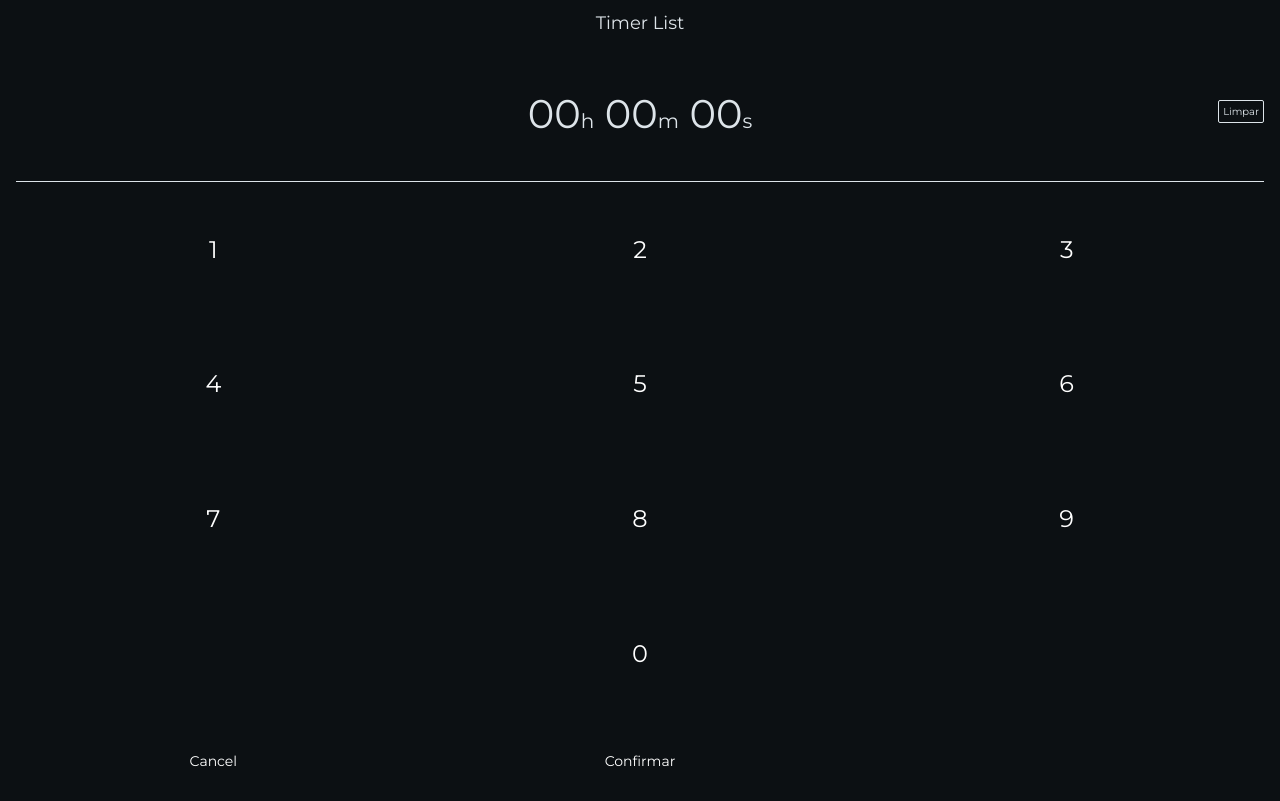
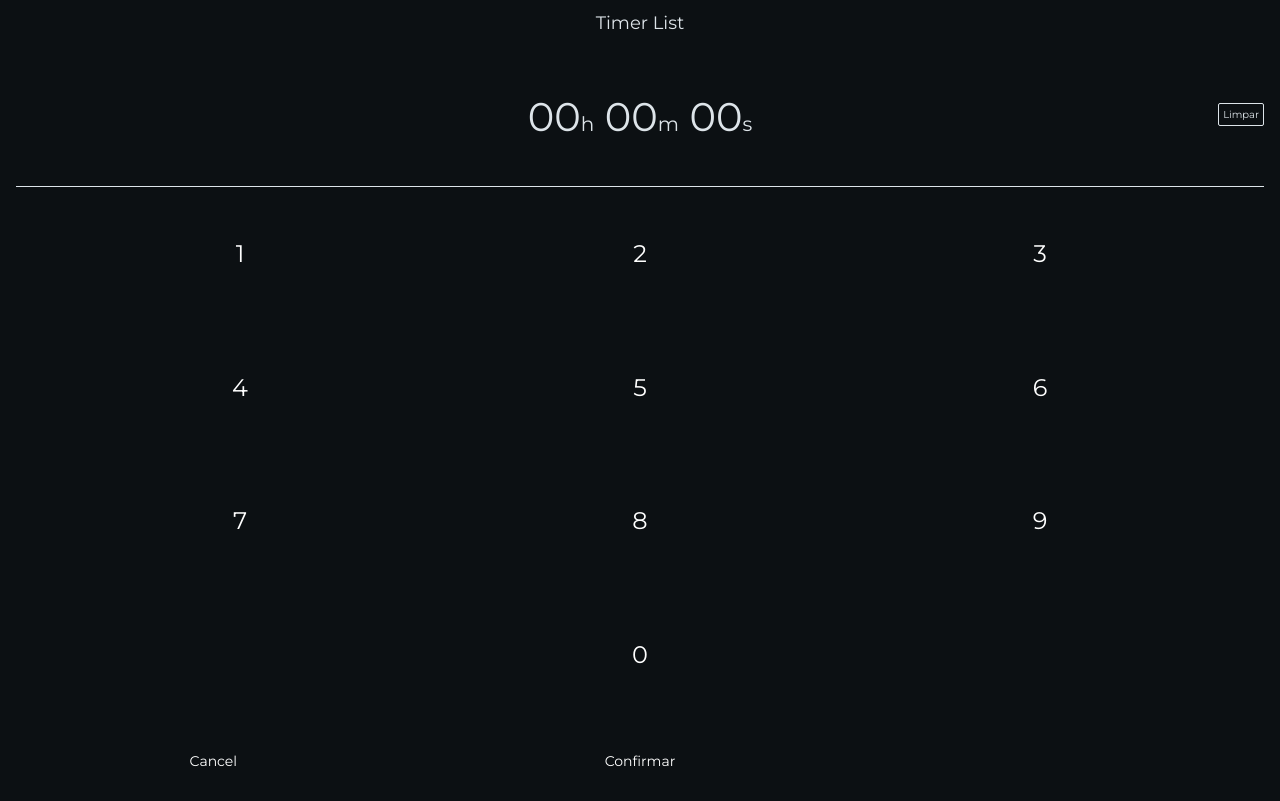
Before and after one commit to CentralizedDiv/timer-list, a Svelte app: page / in a window 1280 px wide. Both pictures are taken after a click on the button "Add timer". Built offline with nearby package versions, Linux system fonts and the light colour scheme.

Commit message:
some padding

```diff
--- a/src/components/KeyPad.component.svelte
+++ b/src/components/KeyPad.component.svelte
@@ -33,7 +33,7 @@
   .KeyPad {
     display: grid;
     grid-template-columns: repeat(3, 1fr);
-    grid-template-rows: repeat(5, 1fr) minmax(80px, auto);
+    grid-template-rows: 140px 1fr 80px;
     height: 100%;
 
     &-timePreview {
@@ -45,16 +45,17 @@
       color: $color-mystic;
       margin: 0 16px;
       position: relative;
-
       grid-column: 1 / 4;
 
       &Label {
         font-size: 20px;
       }
+
       & > div {
         display: flex;
         align-items: baseline;
       }
+
       button {
         font-size: 10px;
         margin-left: 12px;
@@ -72,6 +73,13 @@
       align-items: center;
       justify-content: center;
       font-size: 24px;
+
+      &Container {
+        display: grid;
+        grid-template-columns: repeat(3, 1fr);
+        grid-column: 1 / 4;
+        padding: 0 40px;
+      }
 
       &.isLast {
         grid-column: 1 / 4;
@@ -113,6 +121,7 @@
     </div>
     <button on:click={() => (input = '000000')}>Limpar</button>
   </div>
+  <div class="KeyPad-numberContainer">
     {#each numbers as number}
       <div
         class="KeyPad-number"
@@ -121,6 +130,7 @@
         {number}
       </div>
     {/each}
+  </div>
   <div class="KeyPad-cancel">
     <button on:click={handleCancel}>Cancel</button>
   </div>
```
Lines whose indentation alone changed are shown as unchanged.
